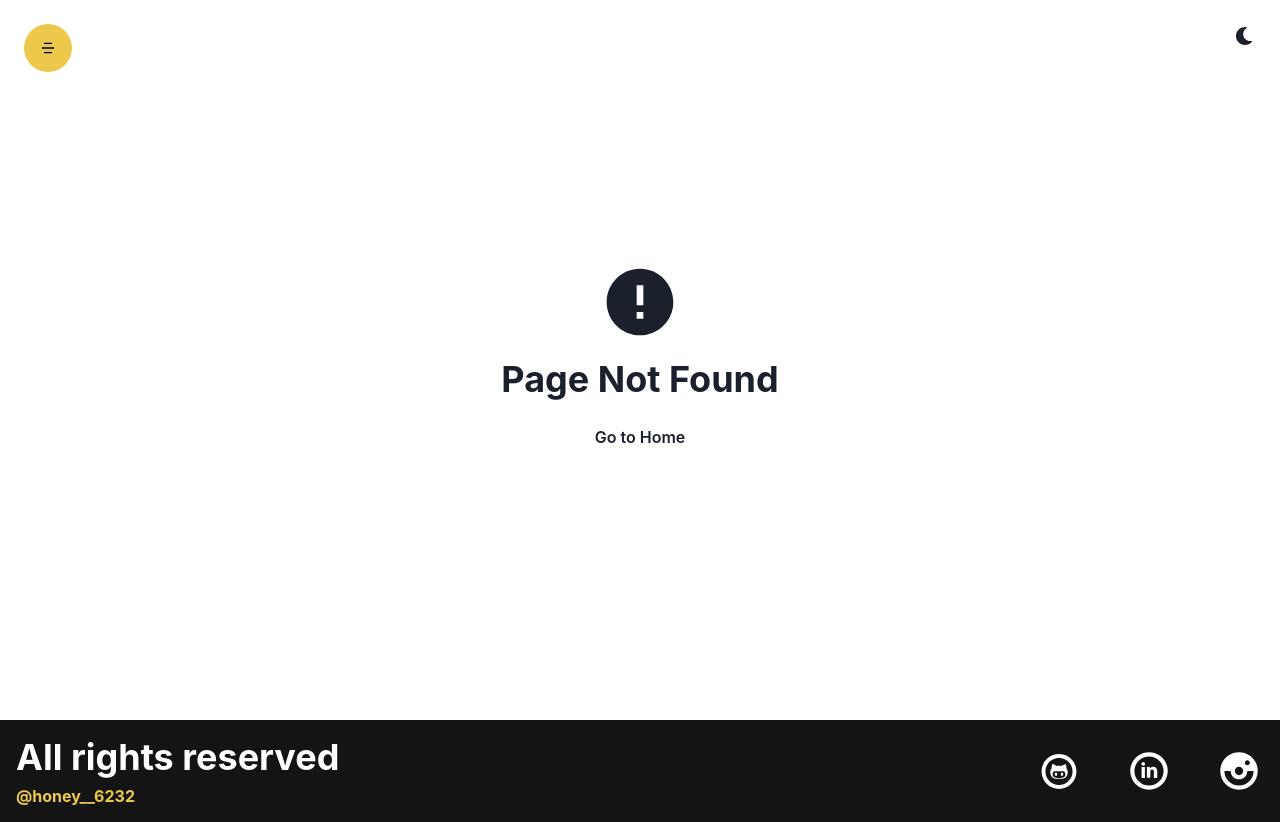
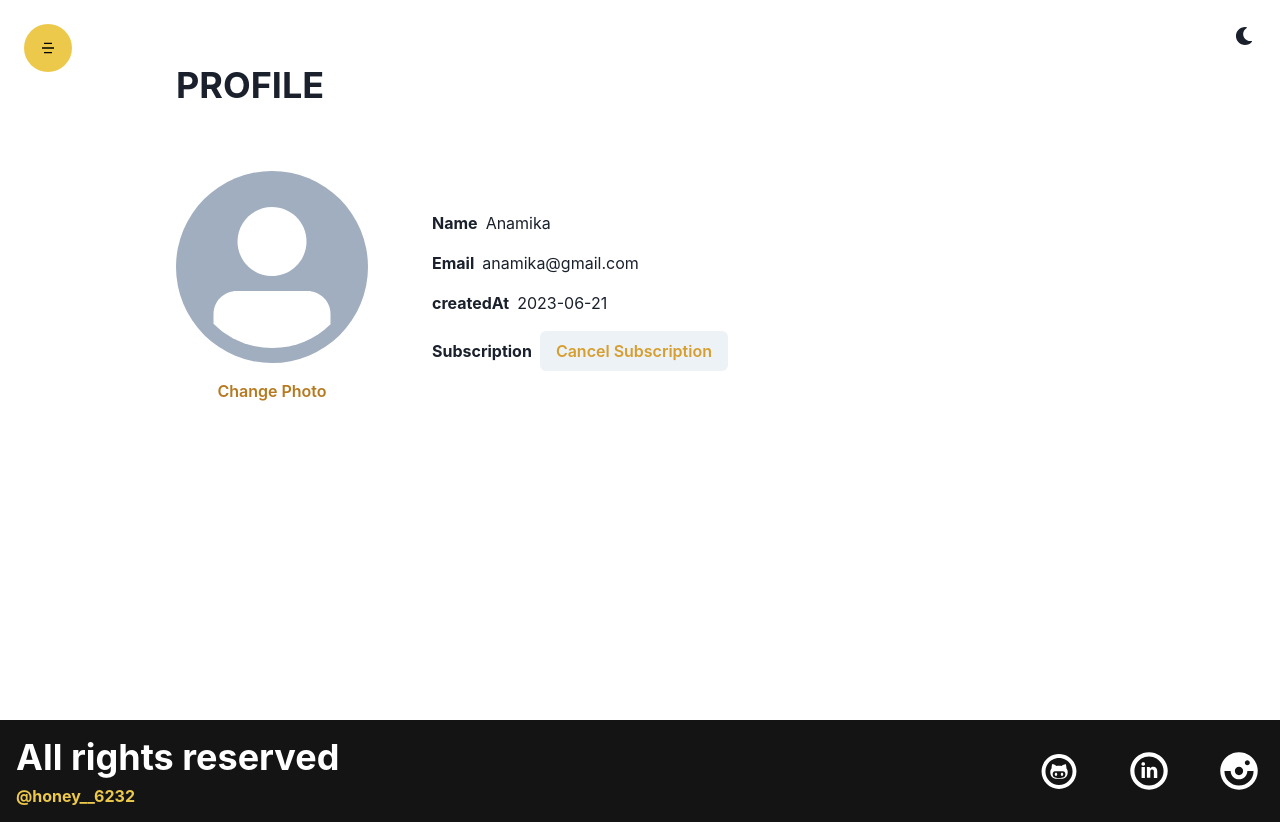
Before and after one commit to Anamika1-cpu/course-website-MERN, a React (Create React App) app: page /profile in a window 1280 px wide. Before the commit this address had no page. Built offline with nearby package versions, Linux system fonts and the light colour scheme.

Commit message:
course page created

```diff
--- a/src/App.js
+++ b/src/App.js
@@ -16,6 +16,7 @@ import NotFound from './components/Layout/NotFound/NotFound';
 import PaymentFail from './components/Payment/PaymentFail/PaymentFail';
 import PaymentSuccess from './components/Payment/PaymentSuccess/PaymentSuccess';
 import CoursePage from './components/CoursePage/CoursePage';
+import Profile from './components/Profile/Profile';
 
 const App = () => {
   window.addEventListener('contextmenu', e => {
@@ -29,6 +30,7 @@ const App = () => {
         <Route path="/about" element={<About />} />
         <Route path="/contact" element={<Contact />} />
         <Route path="/courses" element={<Courses />} />
+        <Route path="/profile" element={<Profile />} />
         <Route path="/course/:id" element={<CoursePage />} />
         <Route path="/login" element={<Login />} />
         <Route path="/register" element={<Register />} />
--- a/src/ColorModeSwitcher.js
+++ b/src/ColorModeSwitcher.js
@@ -15,7 +15,8 @@ export const ColorModeSwitcher = props => {
       variant="ghost"
       color="current"
       position="fixed"
-      top = "4"
+      top="4"
+      zIndex={'overlay'}
       right="4"
       onClick={toggleColorMode}
       icon={<SwitchIcon />}
--- a/src/components/Layout/Header/Header.jsx
+++ b/src/components/Layout/Header/Header.jsx
@@ -16,7 +16,7 @@ import { RiDashboardFill, RiLogoutBoxLine, RiMenu5Fill } from 'react-icons/ri';
 import { Link } from 'react-router-dom';
 
 
-const isAuthentcated = false;
+const isAuthentcated = true;
 const user = {
   role:'admin'
 }
@@ -39,7 +39,8 @@ const Header = () => {
       <Button
         onClick={onOpen}
         colorScheme="yellow"
-        width="12"
+        width="12"z
+        zIndex={"overlay"}
         height="12"
         rounded="full"
         position={'fixed'}
--- /dev/null
+++ b/src/components/Profile/Profile.jsx
@@ -0,0 +1,58 @@
+import { Avatar, Button, Container, HStack, Heading, Link, Stack, Text, VStack } from '@chakra-ui/react'
+import React from 'react'
+
+const Profile = () => {
+    const user = {
+        name: "Anamika",
+        email: "anamika@gmail.com",
+        createdAt: String(new Date().toISOString()),
+        role: "user",
+        subscription: {
+            status: 'active'
+        }
+    }
+    return (
+        <Container minH={"90vh"} maxW={"container.lg"} py="8">
+            <Heading textTransform={'uppercase'} m="8">
+                Profile
+            </Heading>
+            <Stack
+                justifyContent={'flex-start'}
+                direction={['column', 'row']}
+                alignItems={'center'}
+                spacing={['8', '16']}
+                padding={'8'}
+            >
+                <VStack>
+                    <Avatar boxSize={'48'} />
+                    <Button variant={'ghost'} colorScheme='yellow'>Change Photo</Button>
+                </VStack>
+                <VStack spacing={"4"} alignItems={["center", "flex-start"]}>
+                    <HStack>
+                        <Text children="Name" fontWeight={'bold'} />
+                        <Text children={user.name} />
+                    </HStack>
+                    <HStack>
+                        <Text children="Email" fontWeight={'bold'} />
+                        <Text children={user.email} />
+                    </HStack>
+                    <HStack>
+                        <Text children="createdAt" fontWeight={'bold'} />
+                        <Text children={user.createdAt.split("T")[0]} />
+                    </HStack>
+                    {user.role !== "admin" && (
+                        <HStack>
+                            <Text children="Subscription" fontWeight={'bold'} />
+                            {user.subscription.status === 'active' ?
+                                (<Button color={'yellow.500'}>Cancel Subscription</Button>) :
+                                (<Link to='/subscribe'><Button colorScheme='yellow'>Subscribe</Button></Link>)}
+                        </HStack>
+                    )}
+
+                </VStack>
+            </Stack>
+        </Container>
+    )
+}
+
+export default Profile
```
